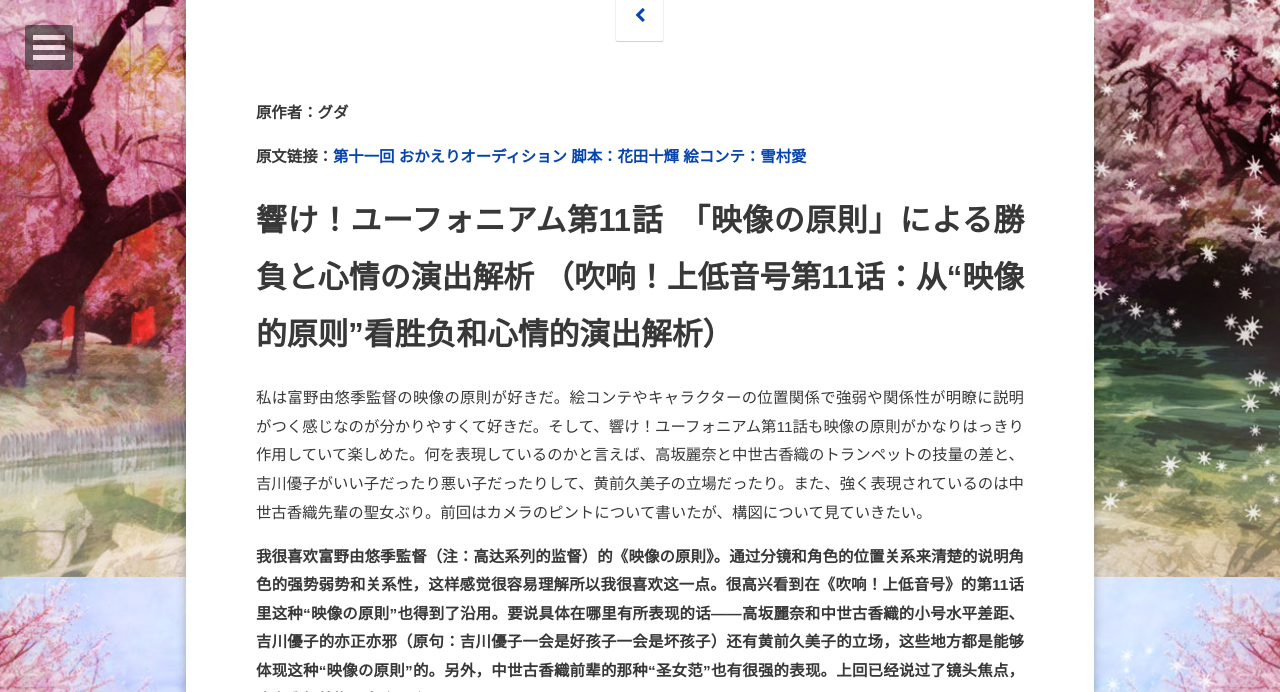
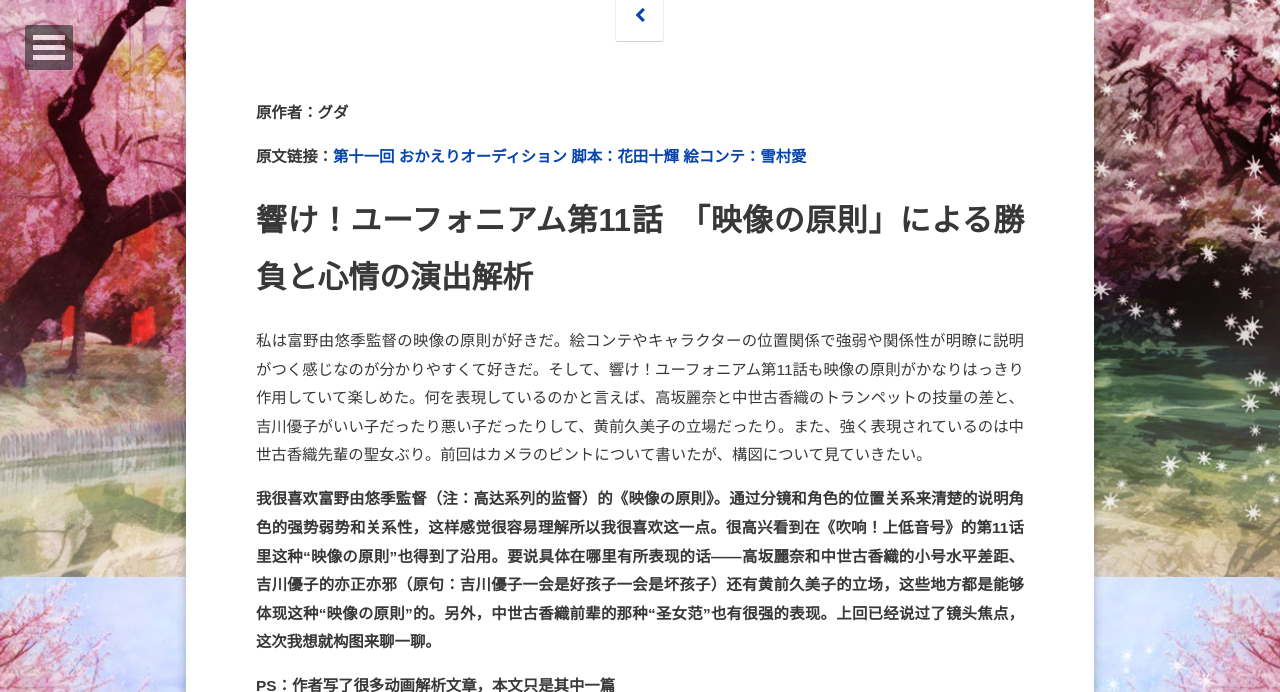
Before and after one commit to Clynie/hanyihong0324.github.io, a Jekyll site: the page built from _posts/2016-04-21-Euphonium11.md, in a window 1280 px wide and 900 px high, scrolled down 323 px, cut to the strip 0-692 px from the top of the window. Built offline with Jekyll 4.4.1, drawn with Linux system fonts in a browser that asks for light colours; some web fonts are replaced; some of the changed text lies outside the part shown.

Commit message:
update tag of "origin"

```diff
--- a/_posts/2016-04-21-Euphonium11.md
+++ b/_posts/2016-04-21-Euphonium11.md
@@ -3,14 +3,14 @@
 title:  "【翻译】吹响！上低音号第11话：从“映像的原则”看胜负和心情的演出解析"
 date:   2016-04-21 13:53:26 +0800
 excerpt: "通过分镜和角色的位置关系来清楚的说明角色的强势弱势和关系性。在《吹响！上低音号》的第11话里这种方法也得到了运用——高坂麗奈和中世古香織的小号水平差距、吉川優子的形象、还有黄前久美子的立场，这些地方都是能够体现“映像の原則”的。另外，中世古香織前辈的那种“圣女范”也有很强的表现。"
-tags: [topic=anime, language=chinese, type=translation]
+tags: [topic=anime, language=chinese, origin=translate]
 ---
 
 **原作者：グダ**
 
 **原文链接：[第十一回 おかえりオーディション 脚本：花田十輝 絵コンテ：雪村愛](http://nuryouguda.hatenablog.com/entry/2015/06/18/162331)**
 
-# 響け！ユーフォニアム第11話　「映像の原則」による勝負と心情の演出解析 **（吹响！上低音号第11话：从“映像的原则”看胜负和心情的演出解析）**
+# 響け！ユーフォニアム第11話　「映像の原則」による勝負と心情の演出解析
 
 私は富野由悠季監督の映像の原則が好きだ。絵コンテやキャラクターの位置関係で強弱や関係性が明瞭に説明がつく感じなのが分かりやすくて好きだ。そして、響け！ユーフォニアム第11話も映像の原則がかなりはっきり作用していて楽しめた。何を表現しているのかと言えば、高坂麗奈と中世古香織のトランペットの技量の差と、吉川優子がいい子だったり悪い子だったりして、黄前久美子の立場だったり。また、強く表現されているのは中世古香織先輩の聖女ぶり。前回はカメラのピントについて書いたが、構図について見ていきたい。
 
```
Also changed, not shown: _posts/2016-04-21-KyoaniWiki.md (+1 -1 lines).
